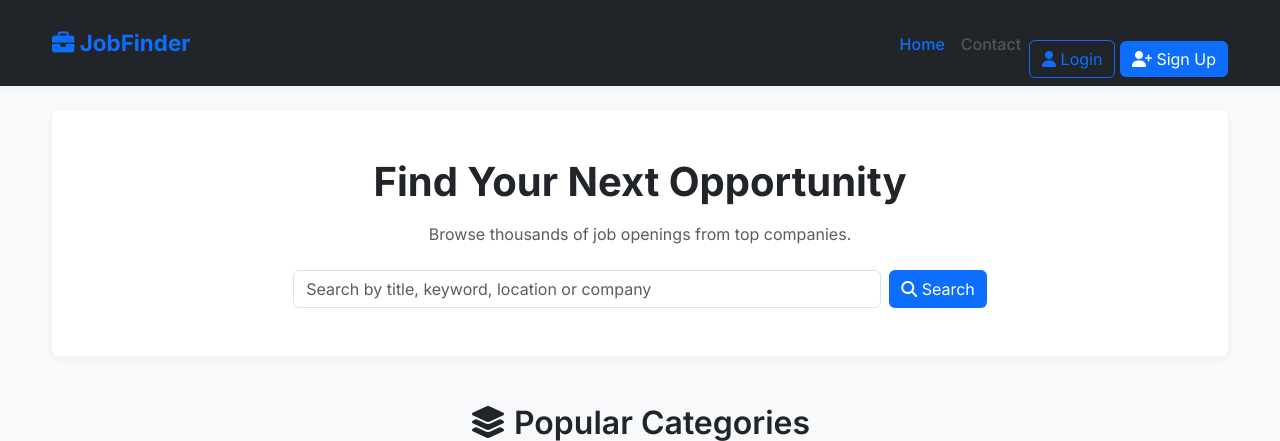
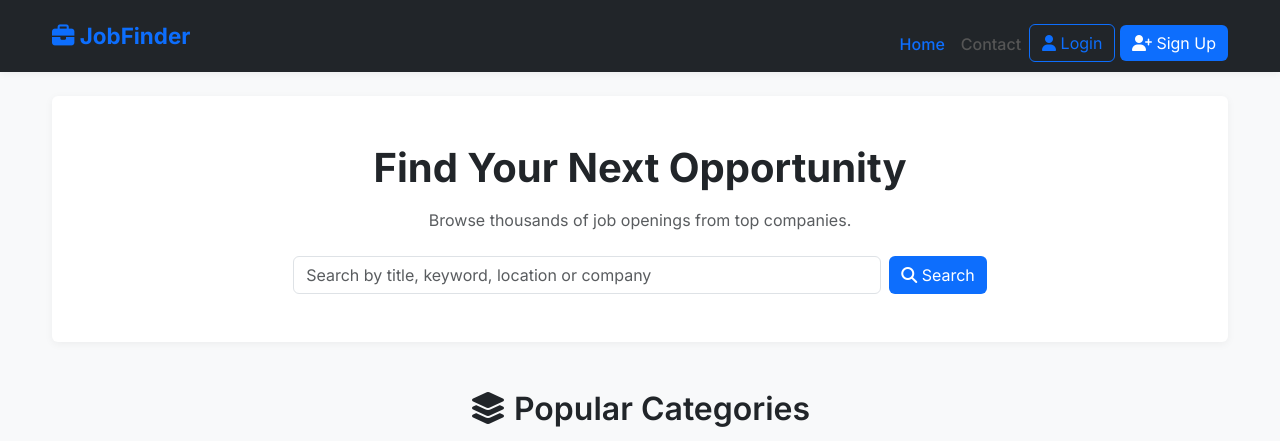
Before and after one commit to YouriRenoud/JobPosting, a PHP site: page /index.php in a window 1280 px wide. Shown: the top 441 px of the page. Run offline with PHP 8.4, Linux system fonts and the light colour scheme; data comes from the database, SQL or seed files in the repository.

Commit message:
Minor nav fix

```diff
--- a/app/Views/partials/header.php
+++ b/app/Views/partials/header.php
@@ -64,7 +64,7 @@ session_start();
                     <li class="nav-item"><a class="nav-link <?= ($pageTitle=='Home'?'active':'') ?>" href="/WebProgAssignment251/public/index.php">Home</a></li>
                     <li class="nav-item"><a class="nav-link <?= ($pageTitle=='Contact'?'active':'') ?>" href="/WebProgAssignment251/public/contact.php">Contact</a></li>
 
-                    <li class="nav-item mt-3">
+                    <li class="nav-item">
                         <a class="btn btn-outline-primary" href="/WebProgAssignment251/public/login.php">
                             <i class="fa-solid fa-user"></i> Login
                         </a>
```
